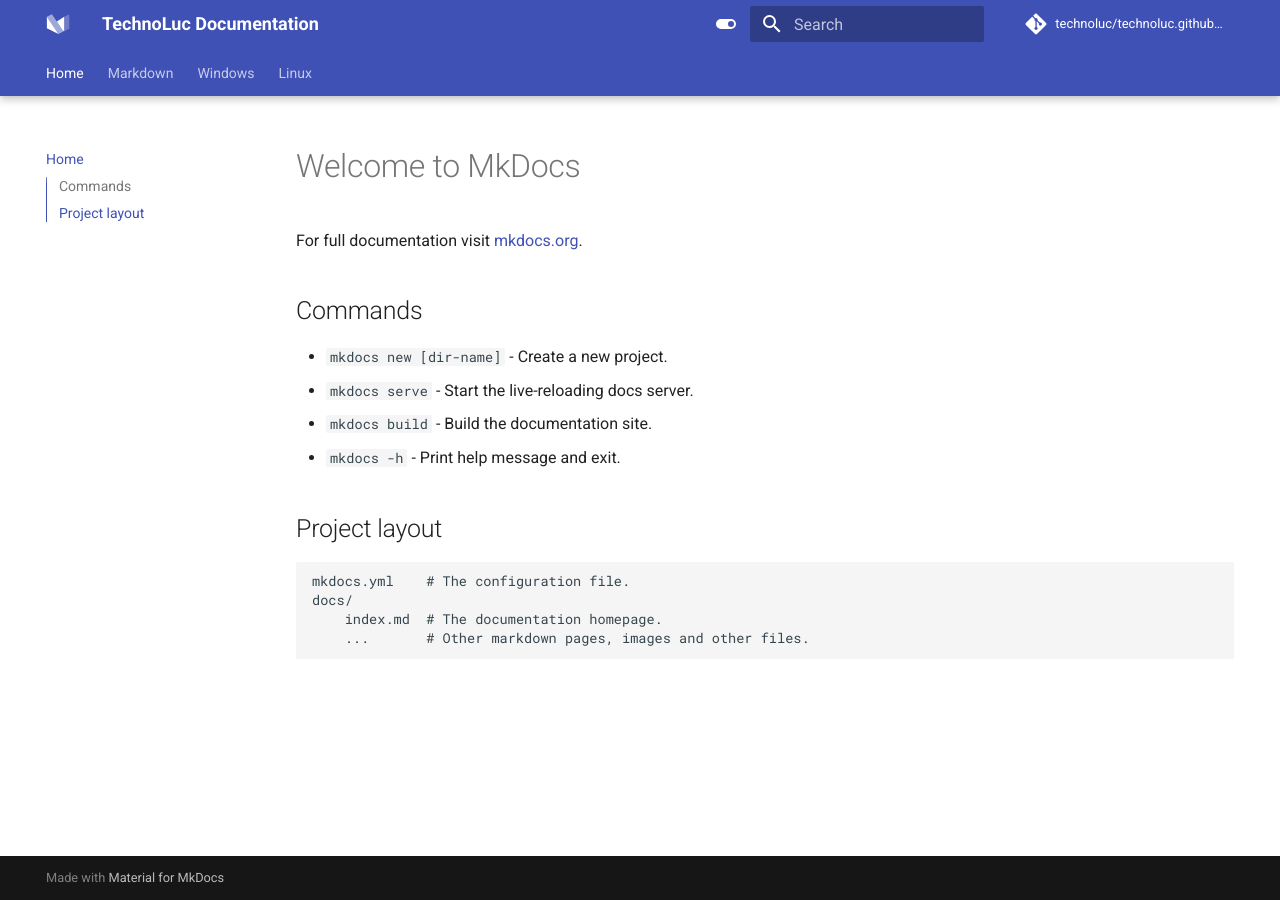
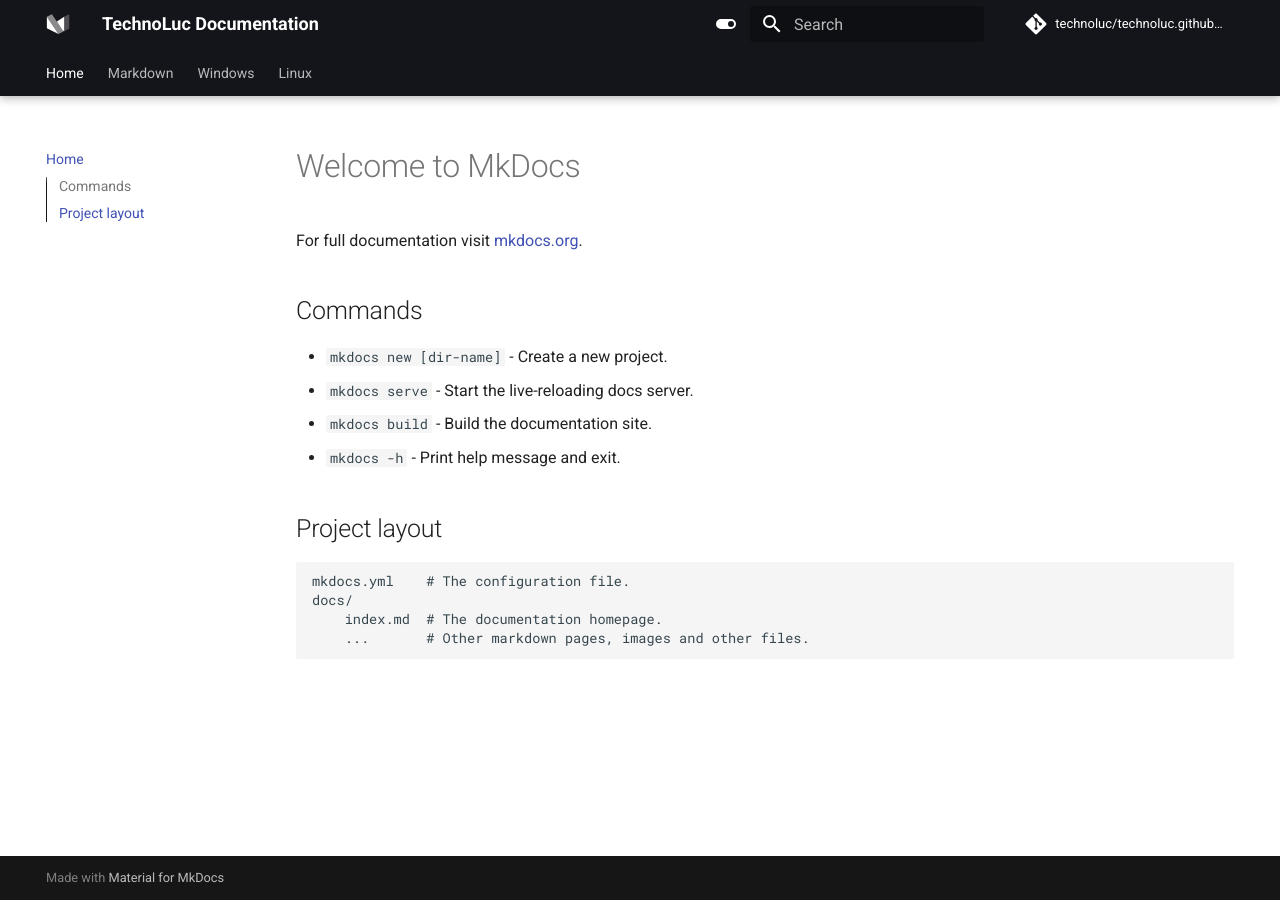
Before and after one commit to technoluc/technoluc.github.io, an MkDocs documentation site: the page built from docs/index.md, in a window 1280 px wide. Built offline with MkDocs 1.6.1 and Material for MkDocs 9.7.7, drawn with Linux system fonts in a browser that asks for light colours; comment, search, counter and statistics services are not loaded.

Commit message:
Update mkdocs.yml

```diff
--- a/mkdocs.yml
+++ b/mkdocs.yml
@@ -37,14 +37,14 @@
     - toc.integrate
   palette:
     - scheme: default
-      primary: indigo
-      accent: indigo
+      primary: black
+      accent: pink
       toggle:
         icon: material/toggle-switch
         name: Switch to dark mode
     - scheme: slate
-      primary: indigo
-      accent: indigo
+      primary: black
+      accent: pink
       toggle:
         icon: material/toggle-switch-off-outline
         name: Switch to light mode
```
